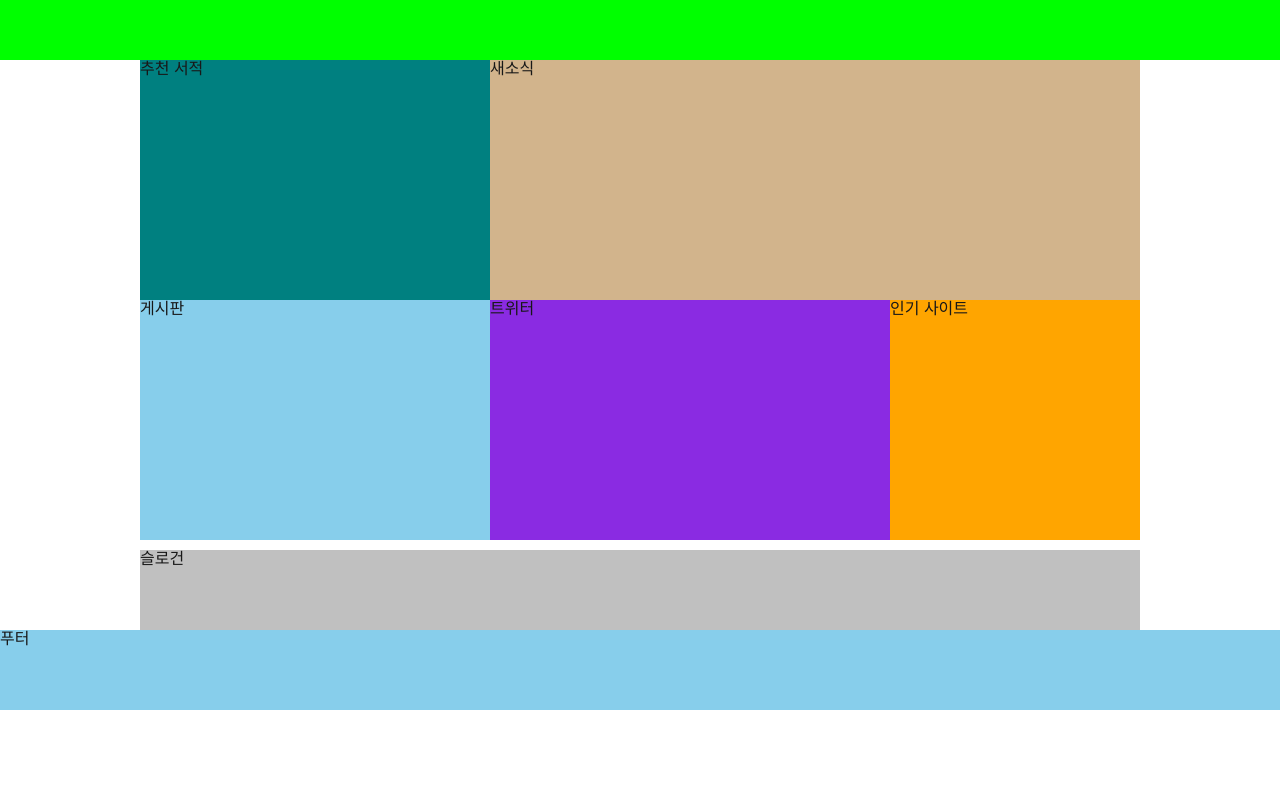
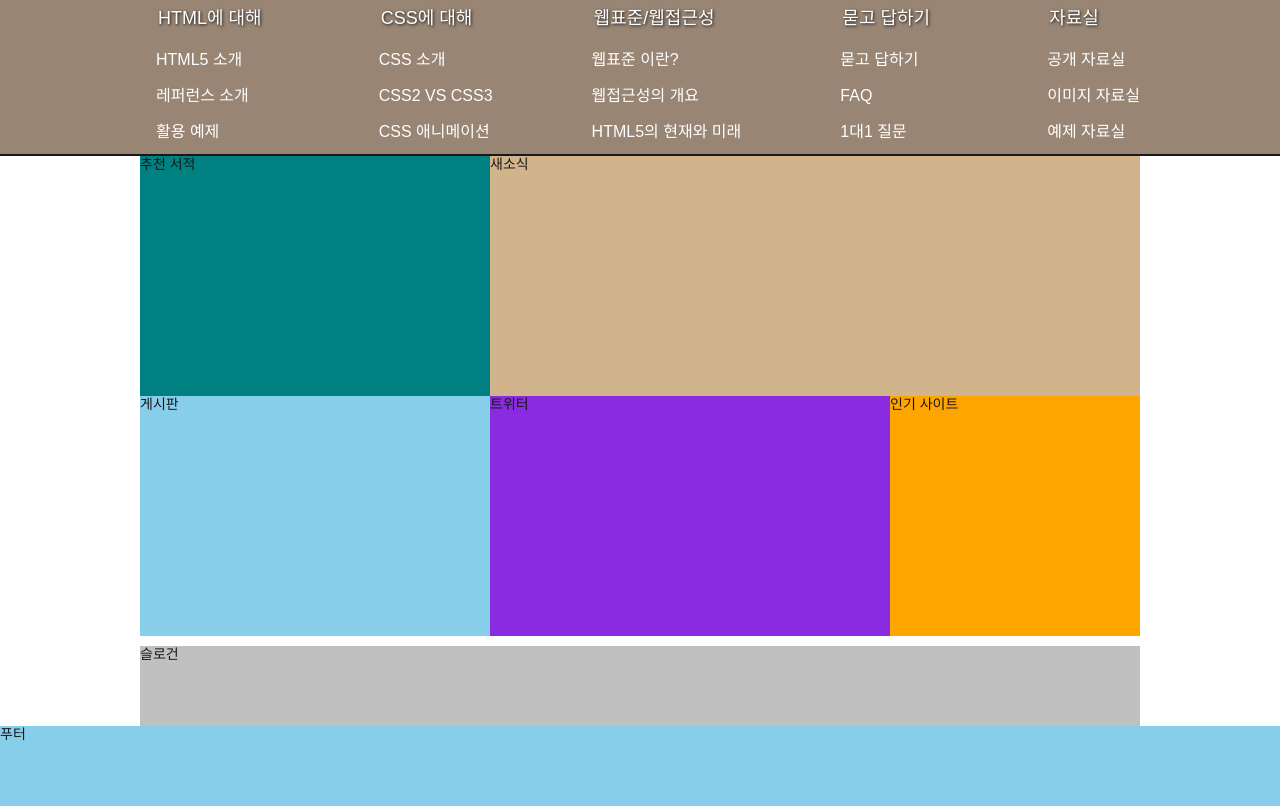
Before and after one commit to jaehanjung/9-, a plain HTML site: page FDS_9 html,css/index.html in a window 1280 px wide. Shown: the part 113-919 px from the top of the page. Before the commit the page ends 823 px from the top, so only its background shows below. Drawn offline with Linux system fonts and the light colour scheme; a web font is replaced by a local one.

Commit message:
animation 태그 수업정리

```diff
--- a/FDS_9 html,css/css/style.css
+++ b/FDS_9 html,css/css/style.css
@@ -35,9 +35,13 @@ legend,
   display: block;
 }
 /* 기본 스타일 */
+html{
+  font-size: 10px;
+}
 body {
   background-color: #fff;
   color: #181818;
+  font-size: 1.4rem;
   font-family: "Noto Sans Regular", sans-serif;
 }
 /* 컨테이너 */
@@ -55,7 +59,7 @@ body {
 /* 헤더 */
 .header {
   background-color: #fff;
-  padding: 0 0 10px 0;
+  padding: 10px 0 10px 0;
   position: relative;
 }
 /* 로고 */
@@ -76,11 +80,12 @@ body {
 }
 .member li {
   display: inline;
-  font-size: 1rem;
+  font-size: 1.6rem;
   /* right: 10px; */
 }
-.member a:hover,.member a:focus{
-  color: #FF005A;
+.member a:hover,
+.member a:focus {
+  color: #ff005a;
 }
 /* .member li::before {
   content: "|";
@@ -123,9 +128,45 @@ input[type="search"] {
 /* 네비 */
 .navigation {
   border-top: 2px solid #181818;
-  background-color: lime;
-  height: 10vh;
+  border-bottom: 2px solid #181818;
+  background-color: #988574;
+  margin: 0 auto;
+  padding-top: 0.5em;
+
 }
+.nav-menu{
+  width: 1000px;
+  margin: 0 auto;
+  color: #fff;
+  display: flex;
+  justify-content: space-between;
+  font-size: 1.6rem;
+}
+.nav-menu span{
+  display:block;
+  cursor: pointer;
+  font-size: 1.8rem;
+  font-family: 'Noto Sans Bold', sans-serif;
+  padding: 0.5em 1em;
+  text-shadow: 1px 1px 3px #181818;
+ /* transition: all 5s ease; */
+}
+.nav-menu span:hover, .nav-menu a:hover, .nav-menu li:focus span, .nav-menu a:focus{
+  color: #FFFF00;
+}
+.sub-menu{
+  /* background-color: orangered; */
+  margin-top: 0.5em;
+}
+.sub-menu li{
+  margin: 0.5em 0 0.5em 1em;
+}
+.sub-menu a{
+  /* background-color: skyblue; */
+  display: block;
+  padding: 0.3em 0;
+}
+
 /* 메인 콘텐츠 */
 .main {
   background-color: pink;
--- a/FDS_9 html,css/index.html
+++ b/FDS_9 html,css/index.html
@@ -31,14 +31,89 @@
             <form action="javascript:alert('검색이 완료되었습니다.');" class="search">
                 <fieldset>
                     <legend>검색 폼</legend>
-                    <!-- <label class="a11y-hidden" for="search">검색어</label> -->
+                    <label class="a11y-hidden" for="search">검색어</label>
                     <!-- aria-label 을 사용함 -->
                     <input aria-label="검색어" type="search" id="search" required placeholder="검색어를 입력하세요.">
                     <button type="submit" class="btn-search">검색</button>
                 </fieldset>
             </form>
         </header>
-        <nav class="navigation">네비게이션</nav>
+        <nav class="navigation">
+            <h2 class="a11y-hidden">메인 메뉴</h2>
+            <ul class="nav-menu">
+                <li tabindex="0">
+                    <span class="icon">HTML에 대해</span>
+                    <ul class="sub-menu">
+                        <li>
+                            <a href="#">HTML5 소개</a>
+                        </li>
+                        <li>
+                            <a href="#">레퍼런스 소개</a>
+                        </li>
+                        <li>
+                            <a href="#">활용 예제</a>
+                        </li>
+                    </ul>
+                </li>
+                <li tabindex="0">
+                    <span class="icon">CSS에 대해</span>
+                    <ul class="sub-menu">
+                        <li>
+                            <a href="#">CSS 소개</a>
+                        </li>
+                        <li>
+                            <a href="#">CSS2 VS CSS3</a>
+                        </li>
+                        <li>
+                            <a href="#">CSS 애니메이션</a>
+                        </li>
+                    </ul>
+                </li>
+                <li tabindex="0">
+                    <span class="icon">웹표준/웹접근성</span>
+                    <ul class="sub-menu">
+                        <li>
+                            <a href="#">웹표준 이란?</a>
+                        </li>
+                        <li>
+                            <a href="#">웹접근성의 개요</a>
+                        </li>
+                        <li>
+                            <a href="#">HTML5의 현재와 미래</a>
+                        </li>
+                    </ul>
+                </li>
+                <li tabindex="0">
+                    <span class="icon">묻고 답하기</span>
+                    <ul class="sub-menu">
+                        <li>
+                            <a href="#">묻고 답하기</a>
+                        </li>
+                        <li>
+                            <a href="#">FAQ</a>
+                        </li>
+                        <li>
+                            <a href="#">1대1 질문</a>
+                        </li>
+                    </ul>
+                </li>
+                <li tabindex="0">
+                    <span class="icon">자료실</span>
+                    <ul class="sub-menu">
+                        <li>
+                            <a href="#">공개 자료실</a>
+                        </li>
+                        <li>
+                            <a href="#">이미지 자료실</a>
+                        </li>
+                        <li>
+                            <a href="#">예제 자료실</a>
+                        </li>
+                    </ul>
+                </li>
+            </ul>
+
+        </nav>
         <main class="main clearfix">
             <section class="recommend-book">추천 서적</section>
             <section class="news">새소식</section>
--- /dev/null
+++ b/animation/ani.css
@@ -0,0 +1,70 @@
+@charset "utf-8";
+body{
+  margin: 100px;
+}
+.box{
+  background: yellow;
+  border: 5px solid #181818;
+  width: 300px;
+  height: 300px;
+  /* text-align: center;
+  line-height: 300px; */
+  display: flex;
+  justify-content: center;
+  align-items: center;
+  transition: all 0.5s;
+}
+.box:hover{
+  border-radius: 50% 0 50% 0;
+  /* 360도 돈다 */
+  /* transform: rotate(360deg); */
+  /* 왼쪽에서 오른쪽으로 이동 */
+  /* transform: translateX(50px); */
+  /* 작아지면서 로테이드 된다 확대도가능 */
+  /* transform: scale(0.7); */
+  /* 연결해서 활용할수도있다. */
+  /* transform: rotate(360deg) translateX(50px) scale(1.2); */
+}
+
+/* css3 애니메이션 규칙 */
+/* 함수 keyframes 이다  */
+@keyframes text-ani{
+  0%{
+    font-size: 20px;
+    /* 스윙하는것처럼 움직인다. */
+    transform: translate(0,0);
+  }
+  100%{
+    font-size: 40px;
+    transform: translate(500px,150px);
+  }
+}
+.text{
+  width: 800px;
+  margin: 50px auto;
+  height: 300px;
+  border: 5px solid #000;
+  background-color: pink;
+
+}
+.inner{
+  background-color: aqua;
+  display: inline-block;
+  /* animation-name,animation-duration 는 셋트 와야한다. */
+  /* keyframes 에 정해놓은 이름을 해당 클래스의 사용 */
+  animation-name: text-ani;
+  /* 3초동안 실행 */
+  animation-duration: 3000ms;
+  /* 종료지점으로 돌아갈것이냐 */
+  animation-fill-mode: forwards;
+  /* 얼마후에 시작할거냐 */
+  animation-delay: 1s;
+  /* 멈추지않는 애니메이션 무한반복 시켜준다 */
+  animation-iteration-count: infinite;
+  /* 부드러운애니메이션 */
+  animation-direction: alternate;
+  /* 처음에느리게 중간에빠르게 */
+  animation-timing-function: ease-in-out;
+  /* 일시정지 */
+  /* animation-play-state: paused; */
+}
```
Also changed, not shown: animation/ani.html (added, +20 -0 lines), FC-logo/css/FC-logo.css (line endings or trailing spaces).
